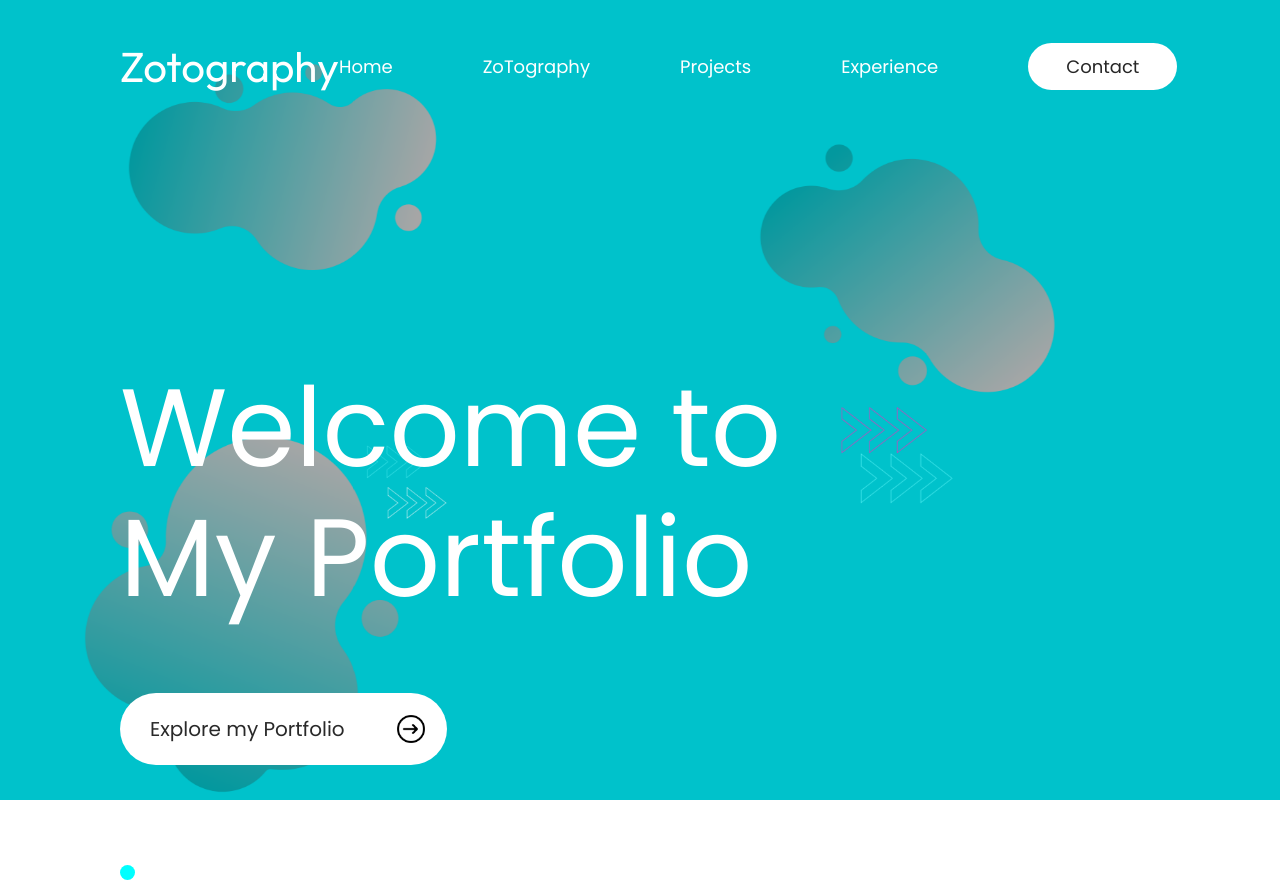
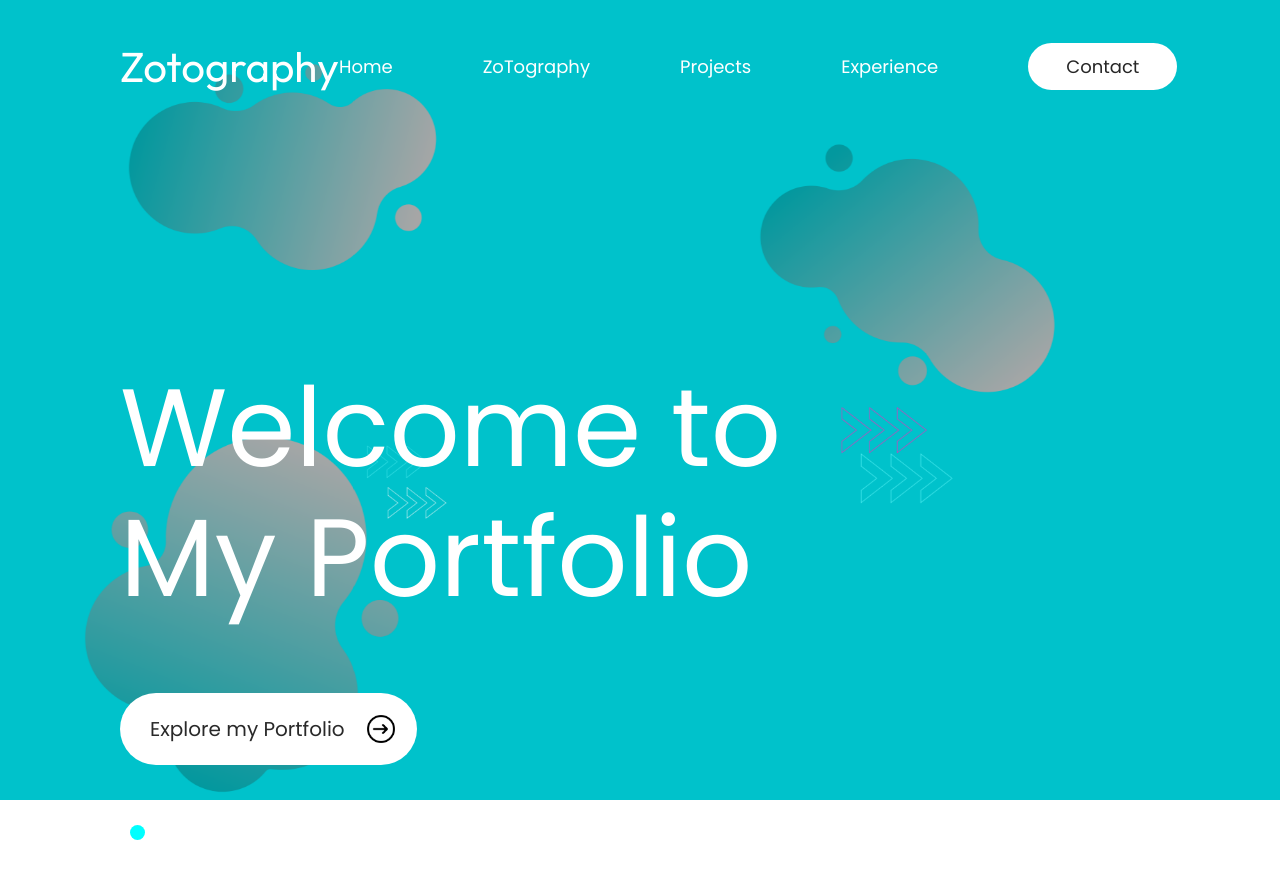
Before and after one commit to lwyman2704/zotography.github.io, a React (Vite) app: page / in a window 1280 px wide. Shown: the top 880 px of the page. After the commit the page ends 840 px from the top, so only its background shows below. Built offline with nearby package versions, Linux system fonts and the light colour scheme.

Commit message:
adjusting dots and added new background img

```diff
--- a/src/Components/Hero/hero.css
+++ b/src/Components/Hero/hero.css
@@ -21,14 +21,15 @@
     border-radius: 60px;
     background-color: #fff;
     cursor: pointer;
+    margin-bottom: -40px;
 }
 
 .hero-explore img{
     width: 32px;
     height: auto;
     display: block;
-
-
+    padding-right: -10px;
+    margin-left: -30px;
 }
 
 .hero-explore p{
@@ -49,6 +50,7 @@
     align-items: center;
     gap: 23px;
     list-style: none;
+    margin-left: 10px;
 }
 
 .hero-dot{
```
